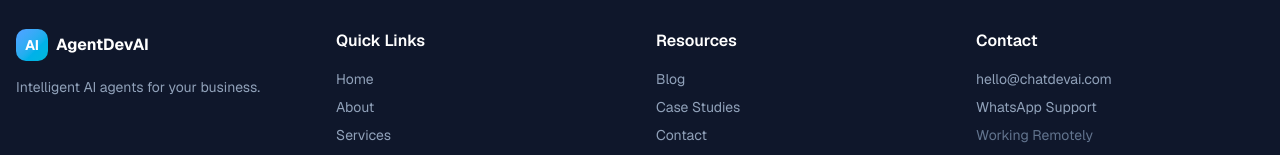
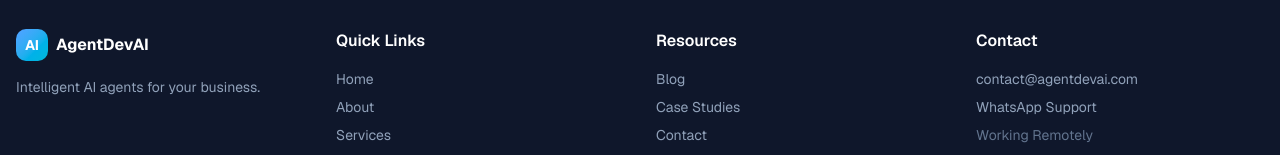
Before and after one commit to AgentDevAI/agentdevai-landing-page, a Next.js app: page /contact in a window 1280 px wide. Shown: the part 2647-2802 px from the top of the page. Built offline with nearby package versions, Linux system fonts and the light colour scheme.

Commit message:
Update contact email to use new domain for consistency

```diff
--- a/components/contact/contact-info.tsx
+++ b/components/contact/contact-info.tsx
@@ -32,7 +32,7 @@ export function ContactInfo() {
               variant="outline"
               className="border-primary text-primary hover:bg-primary/10 bg-transparent"
             >
-              <Link href="mailto:hello@chatdevai.com">Email Us</Link>
+              <Link href="mailto:contact@agentdevai.com">Email Us</Link>
             </Button>
           </Card>
 
--- a/components/footer.tsx
+++ b/components/footer.tsx
@@ -74,8 +74,8 @@ export function Footer() {
             <h4 className="text-white font-semibold mb-4">Contact</h4>
             <ul className="space-y-2 text-slate-400 text-sm">
               <li>
-                <a href="mailto:hello@chatdevai.com" className="hover:text-blue-400 transition">
-                  hello@chatdevai.com
+                <a href="mailto:contact@agentdevai.com" className="hover:text-blue-400 transition">
+                  contact@agentdevai.com
                 </a>
               </li>
               <li>
```
